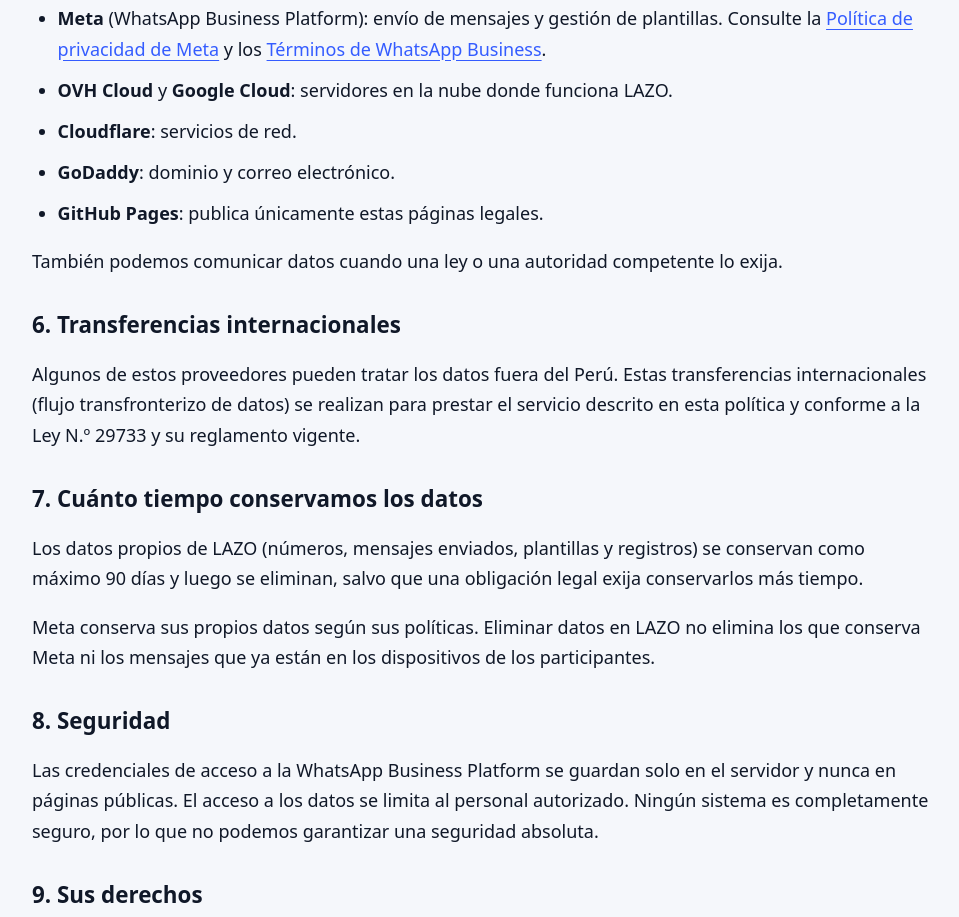
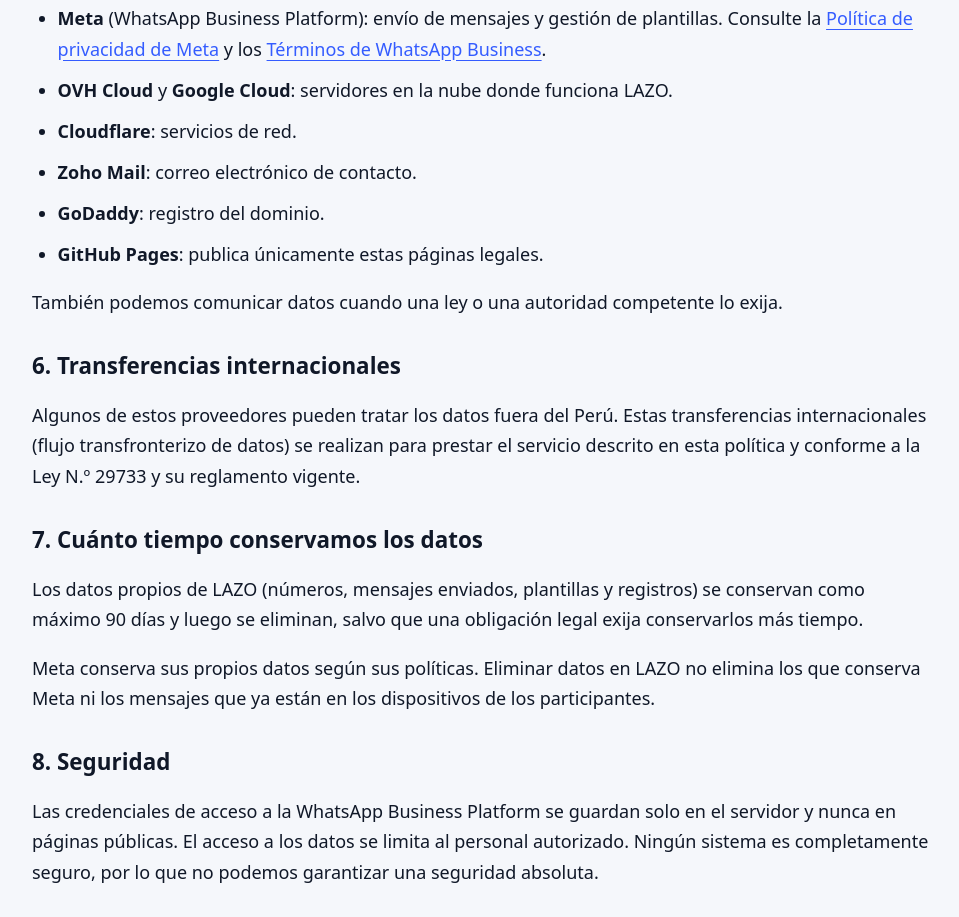
Before and after one commit to andrebourhis35-sketch/lazo, a plain HTML site: page docs/legal/privacidad.html in a window 1280 px wide. Shown: the part 1768-2685 px from the top of the page, without its empty margins (158-1117 px from the left). Drawn offline with Linux system fonts and the light colour scheme.

Commit message:
docs: corregir proveedores de correo y dominio

```diff
--- a/docs/legal/privacidad.html
+++ b/docs/legal/privacidad.html
@@ -41,7 +41,8 @@
     <li><strong>Meta</strong> (WhatsApp Business Platform): envío de mensajes y gestión de plantillas. Consulte la <a href="https://www.facebook.com/privacy/policy/">Política de privacidad de Meta</a> y los <a href="https://www.whatsapp.com/legal/business-terms/">Términos de WhatsApp Business</a>.</li>
     <li><strong>OVH Cloud</strong> y <strong>Google Cloud</strong>: servidores en la nube donde funciona LAZO.</li>
     <li><strong>Cloudflare</strong>: servicios de red.</li>
-    <li><strong>GoDaddy</strong>: dominio y correo electrónico.</li>
+    <li><strong>Zoho Mail</strong>: correo electrónico de contacto.</li>
+    <li><strong>GoDaddy</strong>: registro del dominio.</li>
     <li><strong>GitHub Pages</strong>: publica únicamente estas páginas legales.</li>
     </ul>
     <p>También podemos comunicar datos cuando una ley o una autoridad competente lo exija.</p>
```
